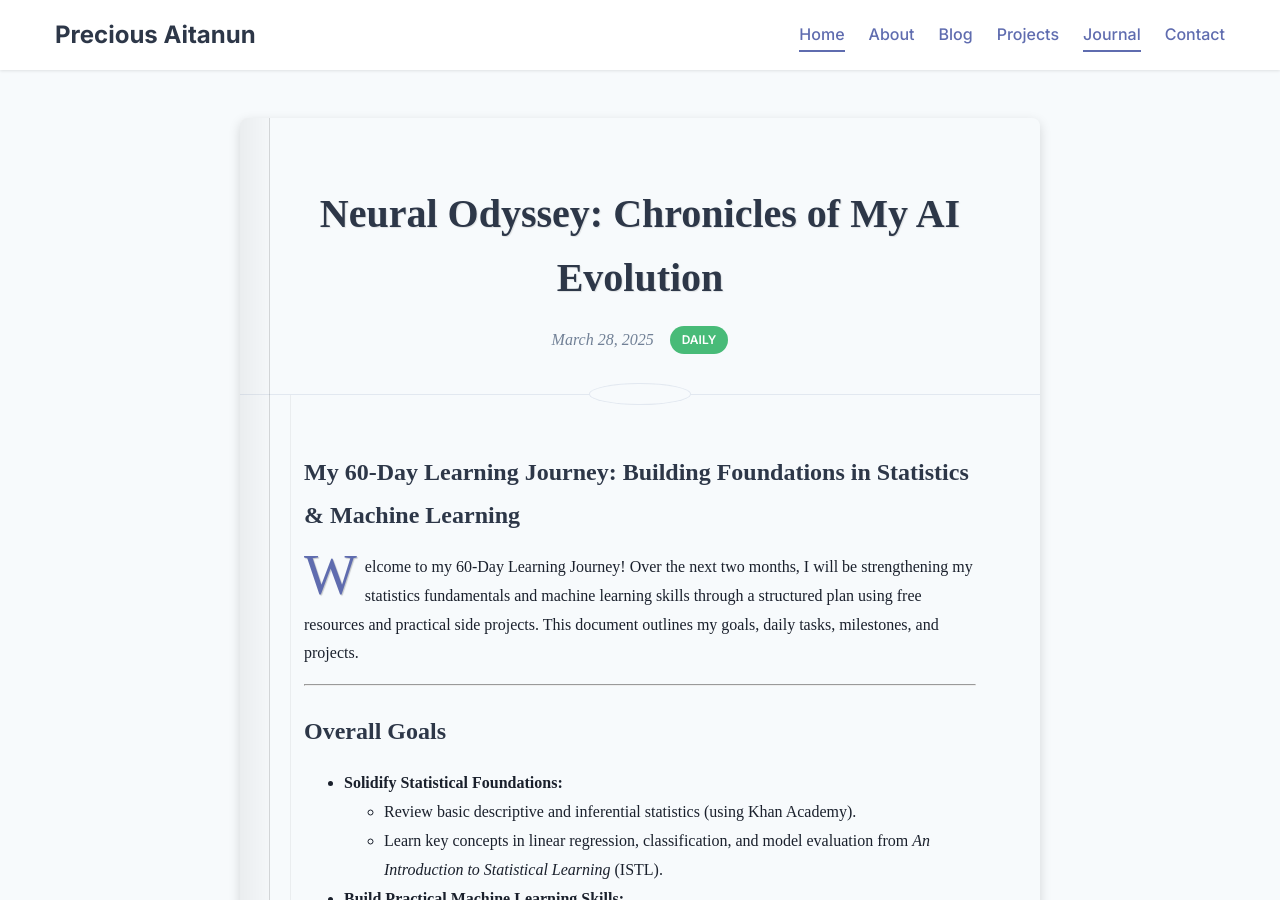
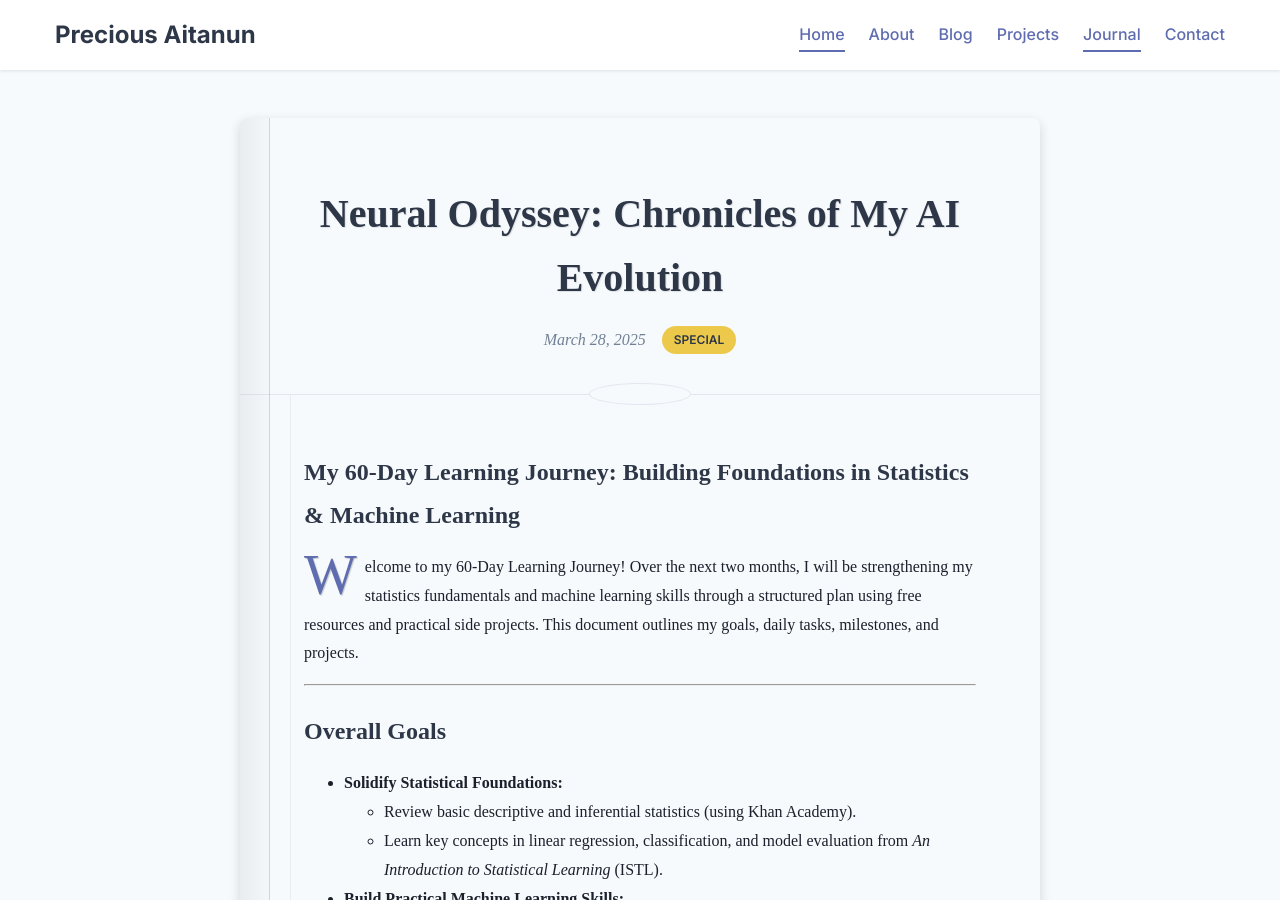
Before and after one commit to Nadira3/Nadira3.github.io, a Jekyll site: the page built from _journal/2025-03-28-my-ai-journey.markdown, in a window 1280 px wide and 900 px high. Built offline with Jekyll 4.4.1, drawn with Linux system fonts in a browser that asks for light colours.

Commit message:
Update 2025-03-28-my-ai-journey.markdown

```diff
--- a/_journal/2025-03-28-my-ai-journey.markdown
+++ b/_journal/2025-03-28-my-ai-journey.markdown
@@ -2,8 +2,8 @@
 layout: journal
 title: "Neural Odyssey: Chronicles of My AI Evolution"
 date: 2025-03-28
-category: Daily # Options: Daily, Special
-header_image: /assets/images/journal/aijourney.jpg
+category: Special # Options: Daily, Special
+header_image: /blob/main/assets/images/journal/aijourney.jpg
 mood: Enthusiastic
 ---
 ## My 60-Day Learning Journey: Building Foundations in Statistics & Machine Learning
```
